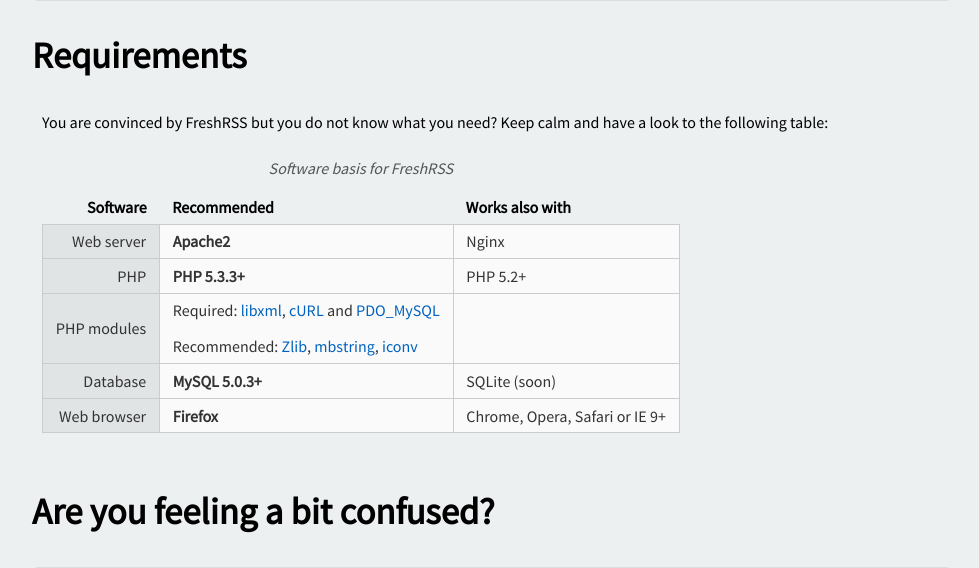
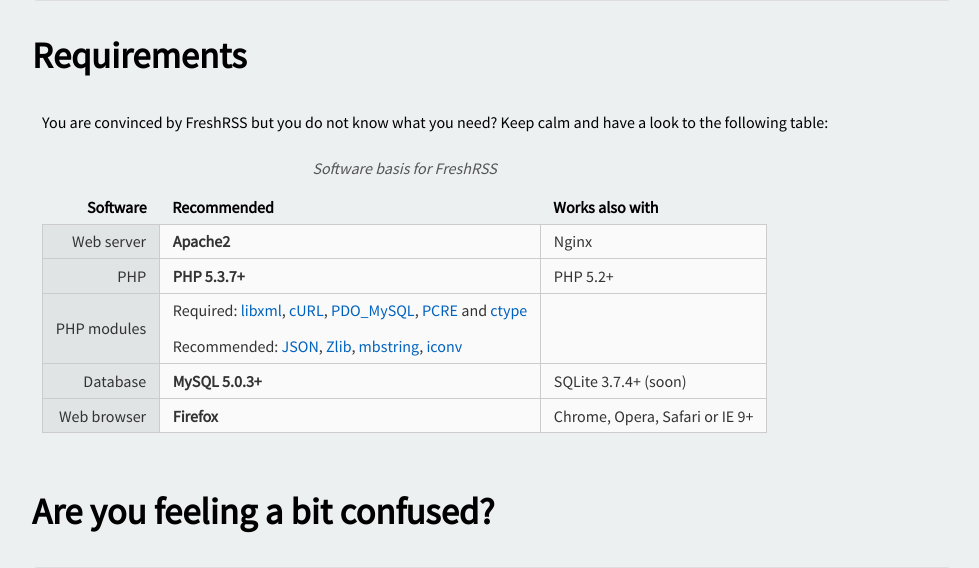
Before and after one commit to FreshRSS/freshrss.org, a PHP site: page / in a window 1280 px wide. Shown: the part 931-1499 px from the top of the page, without its empty margins (148-1127 px from the left). Run offline with PHP 8.4, Linux system fonts and the light colour scheme; some libraries are stand-ins or nearby versions.

Commit message:
Update requirement list (especially PHP modules)

```diff
--- a/index.php
+++ b/index.php
@@ -96,14 +96,14 @@
 					</tr>
 					<tr>
 						<td class="txtright">PHP</td>
-						<td><strong>PHP 5.3.3+</strong></td>
+						<td><strong>PHP 5.3.7+</strong></td>
 						<td>PHP 5.2+</td>
 					</tr>
 					<tr>
 						<td class="txtright">PHP modules</td>
 						<td>
-							<p>Required: <a href="http://php.net/xml">libxml</a>, <a href="http://php.net/curl">cURL</a> and <a href="http://php.net/pdo-mysql">PDO_MySQL</a></p>
-							<p>Recommended: <a href="http://php.net/zlib">Zlib</a>, <a href="http://php.net/mbstring">mbstring</a>, <a href="http://php.net/iconv">iconv</a></p>
+							<p>Required: <a href="http://php.net/xml">libxml</a>, <a href="http://php.net/curl">cURL</a>, <a href="http://php.net/pdo-mysql">PDO_MySQL</a>, <a href="http://fr2.php.net/pcre">PCRE</a> and <a href="http://fr2.php.net/ctype">ctype</a></p>
+							<p>Recommended: <a href="http://fr2.php.net/json">JSON</a>, <a href="http://php.net/zlib">Zlib</a>, <a href="http://php.net/mbstring">mbstring</a>, <a href="http://php.net/iconv">iconv</a></p>
 						</td>
 						<td>
 
@@ -112,7 +112,7 @@
 					<tr>
 						<td class="txtright">Database</td>
 						<td><strong>MySQL 5.0.3+</strong></td>
-						<td>SQLite (soon)</td>
+						<td>SQLite 3.7.4+ (soon)</td>
 					</tr>
 					<tr>
 						<td class="txtright">Web browser</td>
```
